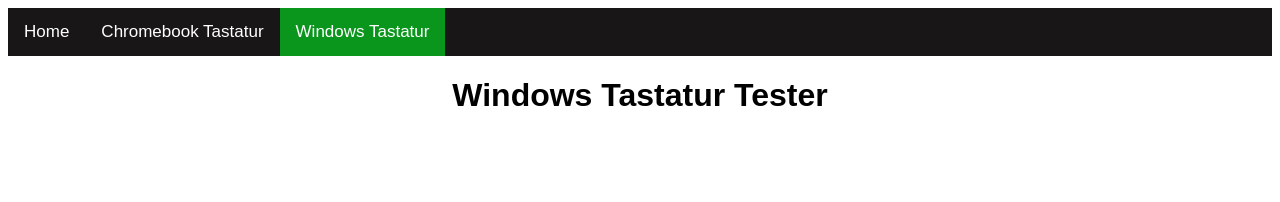
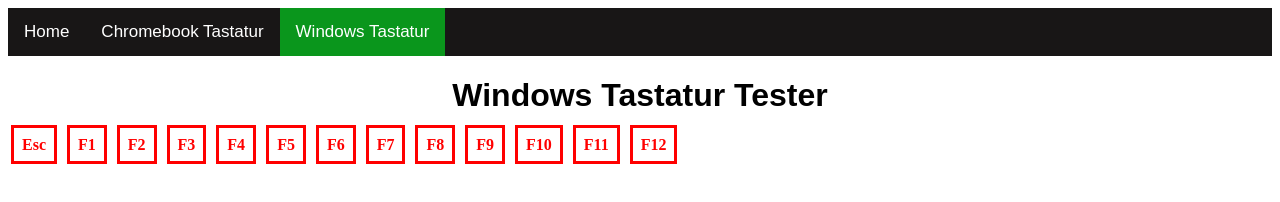
Before and after one commit to TotallyNotAsk/TotallyNotAsk.github.io, a plain HTML site: page winTast.html in a window 1280 px wide. Drawn offline with Linux system fonts and the light colour scheme.

Commit message:
Adding F-row on keyboard

```diff
--- a/winTast.html
+++ b/winTast.html
@@ -16,4 +16,21 @@
     <div class="h1">
         <h1>Windows Tastatur Tester</h1>
     </div>
+
+    <div>
+        <div_keys id="key_Esc">Esc</div_keys>
+        <div_keys id="key_f1">F1</div_keys>
+        <div_keys id="key_f2">F2</div_keys>
+        <div_keys id="key_f3">F3</div_keys>
+        <div_keys id="key_f4">F4</div_keys>
+        <div_keys id="key_f5">F5</div_keys>
+        <div_keys id="key_f6">F6</div_keys>
+        <div_keys id="key_f7">F7</div_keys>
+        <div_keys id="key_f8">F8</div_keys>
+        <div_keys id="key_f9">F9</div_keys>
+        <div_keys id="key_f10">F10</div_keys>
+        <div_keys id="key_f11">F11</div_keys>
+        <div_keys id="key_f12">F12</div_keys>
+
+    </div>
 </html>
```
